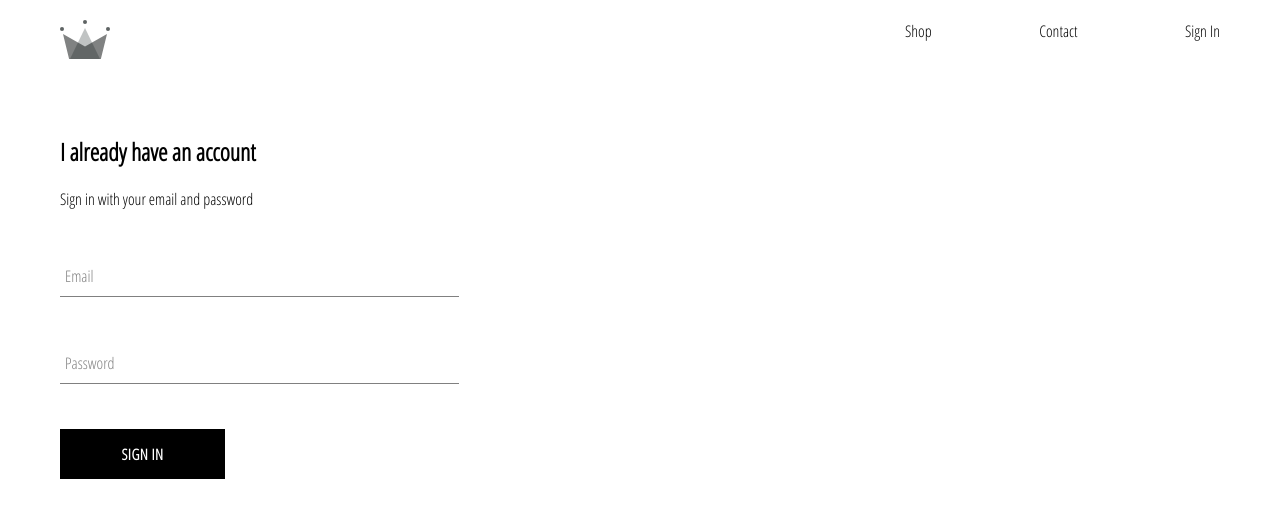
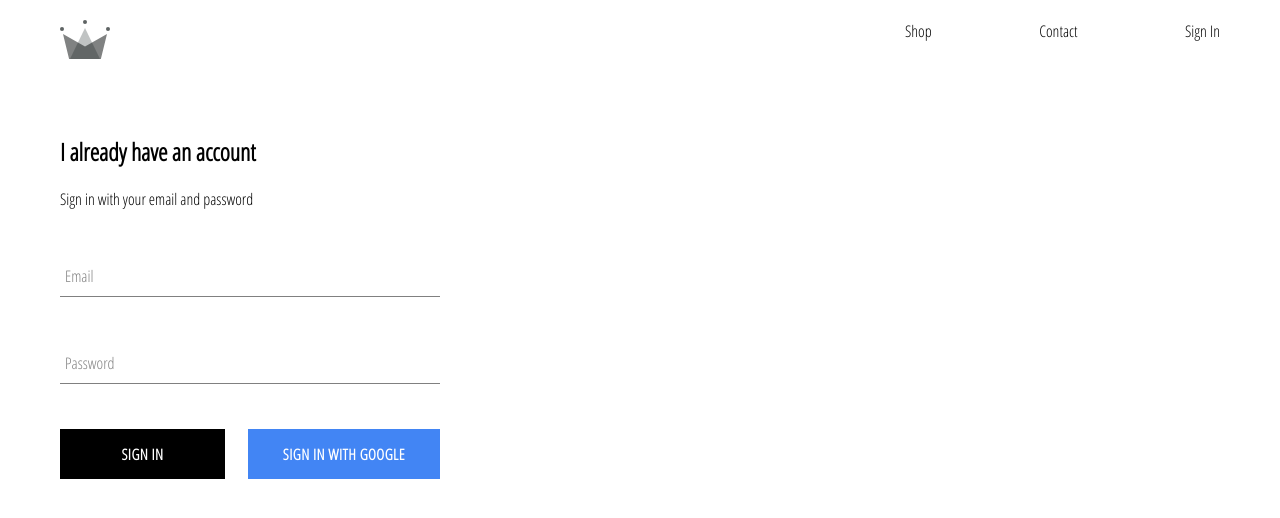
Before and after one commit to BND10706/cwn-clothing, a React (Create React App) app: page /signin in a window 1280 px wide. Shown: the top 518 px of the page. Built offline with nearby package versions, Linux system fonts and the light colour scheme; no server answers.

Commit message:
integrated firebase into application, created sign out method in header and styled the google sign in button

```diff
--- a/package.json
+++ b/package.json
@@ -6,6 +6,7 @@
     "@testing-library/jest-dom": "^4.2.4",
     "@testing-library/react": "^9.3.2",
     "@testing-library/user-event": "^7.1.2",
+    "firebase": "^7.7.0",
     "node-sass": "^4.13.1",
     "react": "^16.12.0",
     "react-dom": "^16.12.0",
--- a/src/App.css
+++ b/src/App.css
@@ -7,3 +7,7 @@
     text-decoration: none;
     color: black;
 }
+
+*{
+    box-sizing: border-box;
+}
--- a/src/App.js
+++ b/src/App.js
@@ -5,11 +5,37 @@
 import ShopPage from "./pages/shop/shop.component";
 import Header from "./components/header/header.component";
 import SignInAndSignUpPage from "./pages/sign-in-and-sign-up/sign-in-and-sign-up.component";
+import {auth} from './firebase/firebase.utils';
 
-function App() {
+class App extends React.Component {
+  constructor(){
+    super();
+
+    this.state = {
+      currentUser: null
+    };
+
+  }
+
+  unsubscribeFromAuth = null;
+
+  componentDidMount() {
+    this.unsubscribeFromAuth = auth.onAuthStateChanged(user => {
+      this.setState({currentUser: user});
+    });
+  }
+
+  componentWillUnmount(){
+    this.unsubscribeFromAuth();
+  }
+
+
+
+  render() {
+
     return (
       <div>
-      <Header />
+        <Header currentUser={this.state.currentUser}/>
         <Switch>
           <Route exact path="/" component={HomePage} />
           <Route path="/shop" component={ShopPage} />
@@ -18,5 +44,6 @@
       </div>
     );
   }
+}
 
 export default App;
--- a/src/components/custom-button/custom-button.component.jsx
+++ b/src/components/custom-button/custom-button.component.jsx
@@ -1,8 +1,8 @@
 import React from 'react';
 import './custom-button.styles.scss';
 
-const CustomButton = ({children, ...otherProps}) => (
-    <button className='custom-button' {...otherProps}>
+const CustomButton = ({children, isGoogleSignIn, ...otherProps}) => (
+    <button className={`${isGoogleSignIn ? 'google-sign-in' : ''} custom-button`} {...otherProps}>
     {children}
     </button>
 )
--- a/src/components/custom-button/custom-button.styles.scss
+++ b/src/components/custom-button/custom-button.styles.scss
@@ -19,4 +19,14 @@
       color: black;
       border: 1px solid black;
     }
+
+    &.google-sign-in {
+      background-color: #4285f4;
+      color: white;
+
+      &:hover{
+        background-color: #357ae8;
+        border: none;
+      }
+    }
   }
--- a/src/components/header/header.component.jsx
+++ b/src/components/header/header.component.jsx
@@ -2,8 +2,9 @@
 import './header.styles.scss'
 import { Link } from "react-router-dom";
 import { ReactComponent as Logo } from "../../assets/crown.svg";
+import {auth} from '../../firebase/firebase.utils';
 
-const Header = () => (
+const Header = ({currentUser}) => (
   <div className="header">
     <Link classname='logo-container' to="/">
       <Logo className="logo" />
@@ -12,7 +13,12 @@
     </div>
         <Link className='option' to='/shop'>Shop</Link>
         <Link className='option' to='/shop'>Contact</Link>
-        <Link className='option' to='/signin'>Sign In</Link>
+        {
+          currentUser ?
+          <div className='option' onClick ={() => auth.signOut()}>Sign Out</div>
+          :
+          <Link className='option' to='/signin'>Sign In</Link>
+        }
   </div>
 );
 
--- a/src/components/header/header.styles.scss
+++ b/src/components/header/header.styles.scss
@@ -20,6 +20,7 @@
 
       .option {
         padding: 10px 15px;
+        cursor: pointer;
       }
     }
   }
--- a/src/components/sign-in/sign-in.component.jsx
+++ b/src/components/sign-in/sign-in.component.jsx
@@ -1,21 +1,23 @@
 import React from "react";
 import "./sign-in.styles.scss";
-import FormInput from '../../components/form-input/form-input.component';
-import CustomButton from '../custom-button/custom-button.component';
+import FormInput from "../../components/form-input/form-input.component";
+import CustomButton from "../custom-button/custom-button.component";
+
+import { signInWithGoogle } from "../../firebase/firebase.utils";
 
 class SignIn extends React.Component {
   constructor(props) {
     super(props);
 
     this.state = {
-      email: '',
-      password: ''
+      email: "",
+      password: ""
     };
   }
 
   handleSubmit = event => {
     event.preventDefault();
-    this.setState({ email: '', password: '' });
+    this.setState({ email: "", password: "" });
   };
 
   handleChange = event => {
@@ -33,7 +35,7 @@
           <FormInput
             name="email"
             type="email"
-            label='Email'
+            label="Email"
             value={this.state.email}
             handleChange={this.handleChange}
             required
@@ -41,12 +43,17 @@
           <FormInput
             name="password"
             type="password"
-            label='Password'
+            label="Password"
             value={this.state.password}
             handleChange={this.handleChange}
             required
           />
-          <CustomButton type='submit'> Sign In </CustomButton>
+          <div className="buttons">
+            <CustomButton type="submit"> Sign In </CustomButton>
+            <CustomButton onClick={signInWithGoogle} isGoogleSignIn>
+              Sign In With Google
+            </CustomButton>
+          </div>
         </form>
       </div>
     );
--- a/src/components/sign-in/sign-in.styles.scss
+++ b/src/components/sign-in/sign-in.styles.scss
@@ -1,9 +1,14 @@
 .sign-in{
-    width: 30vw;
+    width: 380px;
     display: flex;
     flex-direction: column;
 
     .title{
         margin: 10px 0px;
     }
+
+    .buttons{
+        display: flex;
+        justify-content: space-between;
+    }
 }
--- /dev/null
+++ b/src/firebase/firebase.utils.js
@@ -0,0 +1,26 @@
+import firebase from 'firebase/app';
+import 'firebase/firestore';
+import 'firebase/auth';
+
+const config = {
+    apiKey: "AIzaSyAcMvfmNbSSrp05Q2vXuwWPkV5WNLD7IOs",
+    authDomain: "crwn-db-6ba18.firebaseapp.com",
+    databaseURL: "https://crwn-db-6ba18.firebaseio.com",
+    projectId: "crwn-db-6ba18",
+    storageBucket: "crwn-db-6ba18.appspot.com",
+    messagingSenderId: "50991878942",
+    appId: "1:50991878942:web:51e7784c682149b42aaf0f",
+    measurementId: "G-7YL9TX24DQ"
+  };
+
+  firebase.initializeApp(config);
+
+  export const auth = firebase.auth();
+  export const firestore = firebase.firestore();
+
+  const provider = new firebase.auth.GoogleAuthProvider();
+  provider.setCustomParameters({prompt: 'select_account'});
+  export const signInWithGoogle = () => auth.signInWithPopup(provider);
+
+
+  export default firebase;
```
Also changed, not shown: 1 other file (tests, documents, lock files or other folders). Lines whose indentation alone changed are shown as unchanged.
